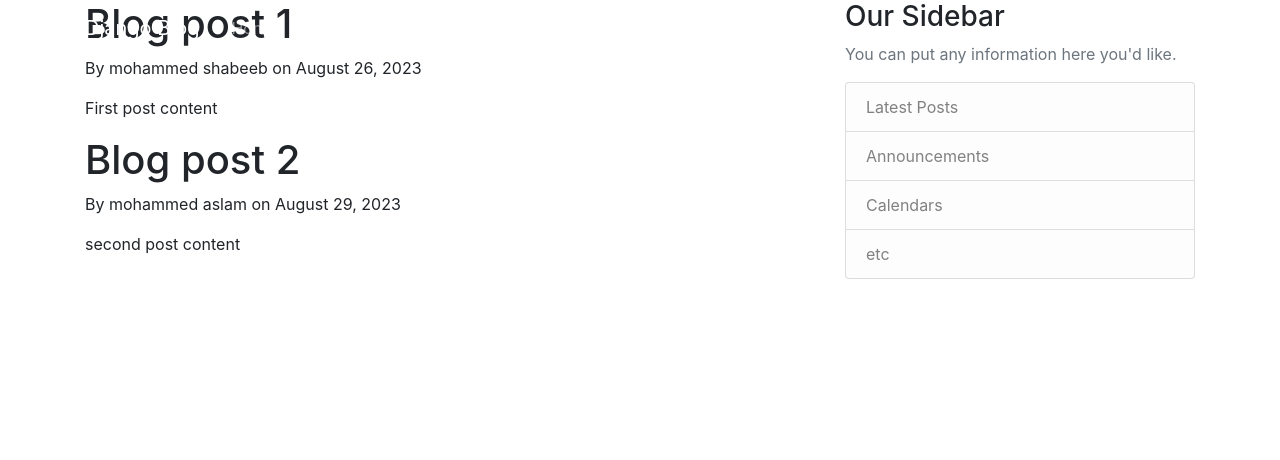
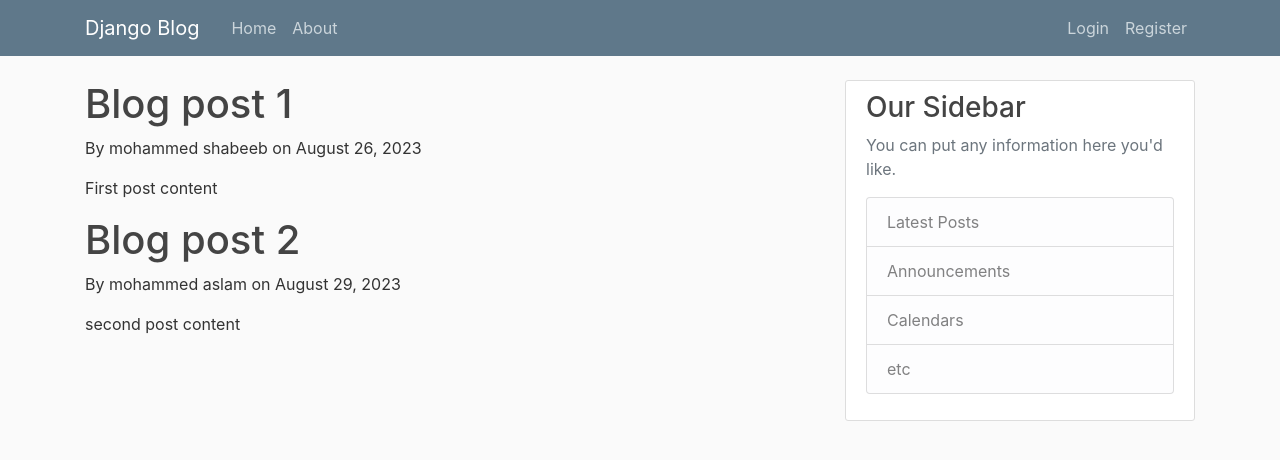
Before and after one commit to mhdshabeebvp/django_project_blog, a Django app: page / in a window 1280 px wide. Shown: the top 460 px of the page. Run offline with Django 5.2, Linux system fonts and the light colour scheme; some libraries are stand-ins or nearby versions.

Commit message:
Create static folder and add CSS

```diff
--- /dev/null
+++ b/django_project/blog/static/blog/main.css
@@ -0,0 +1,84 @@
+body {
+    background: #fafafa;
+    color: #333333;
+    margin-top: 5rem;
+  }
+
+  h1, h2, h3, h4, h5, h6 {
+    color: #444444;
+  }
+
+  ul {
+    margin: 0;
+  }
+
+  .bg-steel {
+    background-color: #5f788a;
+  }
+
+  .site-header .navbar-nav .nav-link {
+    color: #cbd5db;
+  }
+
+  .site-header .navbar-nav .nav-link:hover {
+    color: #ffffff;
+  }
+
+  .site-header .navbar-nav .nav-link.active {
+    font-weight: 500;
+  }
+
+  .content-section {
+    background: #ffffff;
+    padding: 10px 20px;
+    border: 1px solid #dddddd;
+    border-radius: 3px;
+    margin-bottom: 20px;
+  }
+
+  .article-title {
+    color: #444444;
+  }
+
+  a.article-title:hover {
+    color: #428bca;
+    text-decoration: none;
+  }
+
+  .article-content {
+    white-space: pre-line;
+  }
+
+  .article-img {
+    height: 65px;
+    width: 65px;
+    margin-right: 16px;
+  }
+
+  .article-metadata {
+    padding-bottom: 1px;
+    margin-bottom: 4px;
+    border-bottom: 1px solid #e3e3e3
+  }
+
+  .article-metadata a:hover {
+    color: #333;
+    text-decoration: none;
+  }
+
+  .article-svg {
+    width: 25px;
+    height: 25px;
+    vertical-align: middle;
+  }
+
+  .account-img {
+    height: 125px;
+    width: 125px;
+    margin-right: 20px;
+    margin-bottom: 16px;
+  }
+
+  .account-heading {
+    font-size: 2.5rem;
+  }
--- a/django_project/blog/templates/blog/base.html
+++ b/django_project/blog/templates/blog/base.html
@@ -1,6 +1,6 @@
+{% load static %}
 <!DOCTYPE html>
 <html lang="en">
-
 <head>
     <!-- Required meta tags -->
     <meta charset="utf-8" />
@@ -8,8 +8,8 @@
     <!-- Bootstrap CSS -->
     <link rel="stylesheet" href="https://cdn.jsdelivr.net/npm/bootstrap@4.0.0/dist/css/bootstrap.min.css"
         integrity="sha384-Gn5384xqQ1aoWXA+058RXPxPg6fy4IWvTNh0E263XmFcJlSAwiGgFAW/dAiS6JXm" crossorigin="anonymous" />
-
-    {% if title %}
+      <link rel="stylesheet" type="text/css" href="{% static 'blog/main.css' %}">
+        {% if title %}
     <title>Django Blog - {{ title }}</title>
     {% else %}
     <title>Django Blog</title>
@@ -18,7 +18,7 @@
 
 <body>
     <!-- NAVIGATION SECTION STARTED -->
-    <header class="site-header">
+    <header class=" site-header">
         <nav class="navbar navbar-expand-md navbar-dark bg-steel fixed-top">
             <div class="container">
                 <a class="navbar-brand mr-4" href="/">Django Blog</a>
--- a/django_project/blog/urls.py
+++ b/django_project/blog/urls.py
@@ -2,6 +2,6 @@ from django.urls import path
 from . import views
 
 urlpatterns = [
-    path("", views.home, name="blog-home"),
-    path("about/", views.about, name="blog-about"),
+    path('', views.home, name='blog-home'),
+    path('about/', views.about, name='blog-about' )
 ]
```
Also changed, not shown: django_project/django_project/settings.py (+37 -36 lines), django_project/db.sqlite3, django_project/django_project/urls.py (line endings or trailing spaces).
